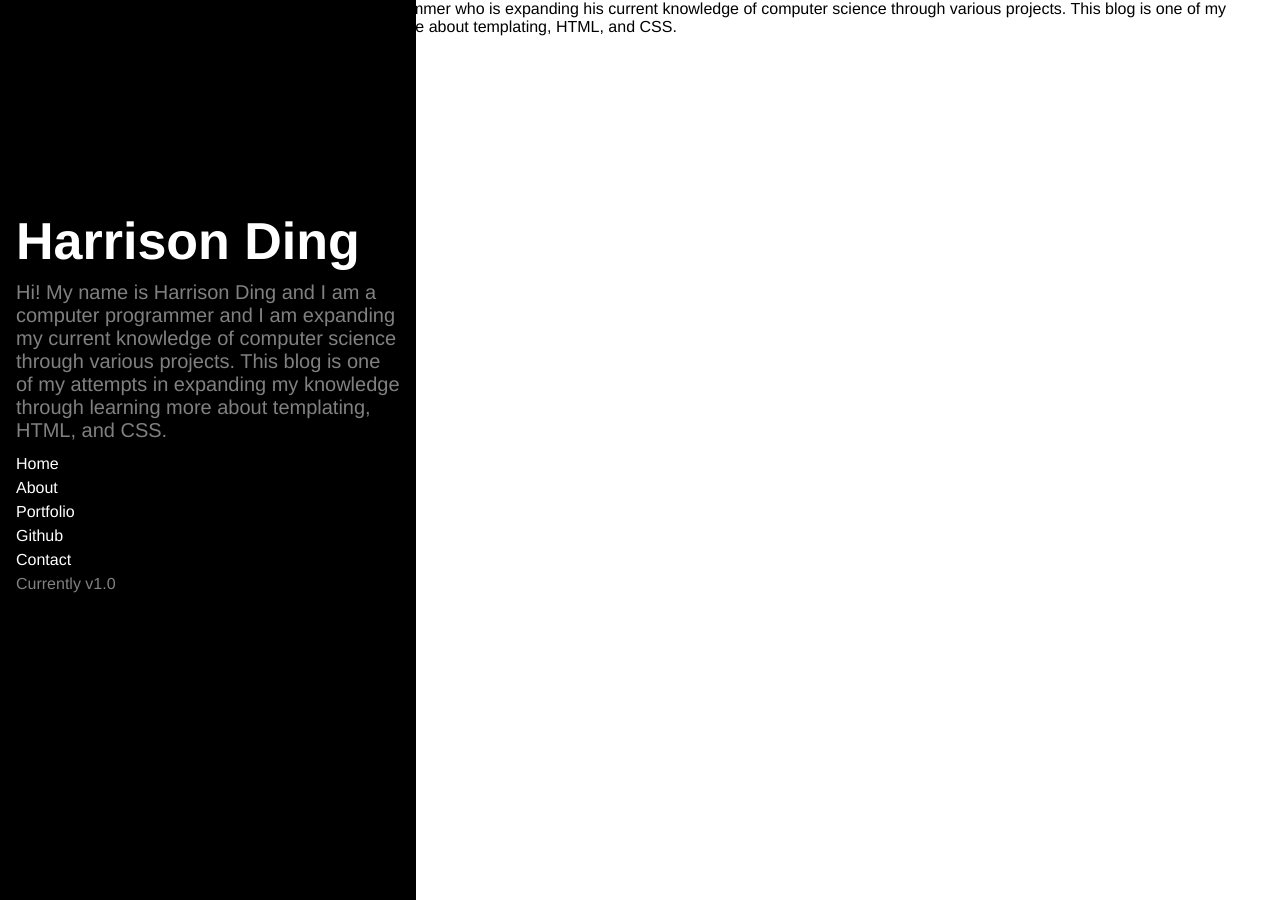
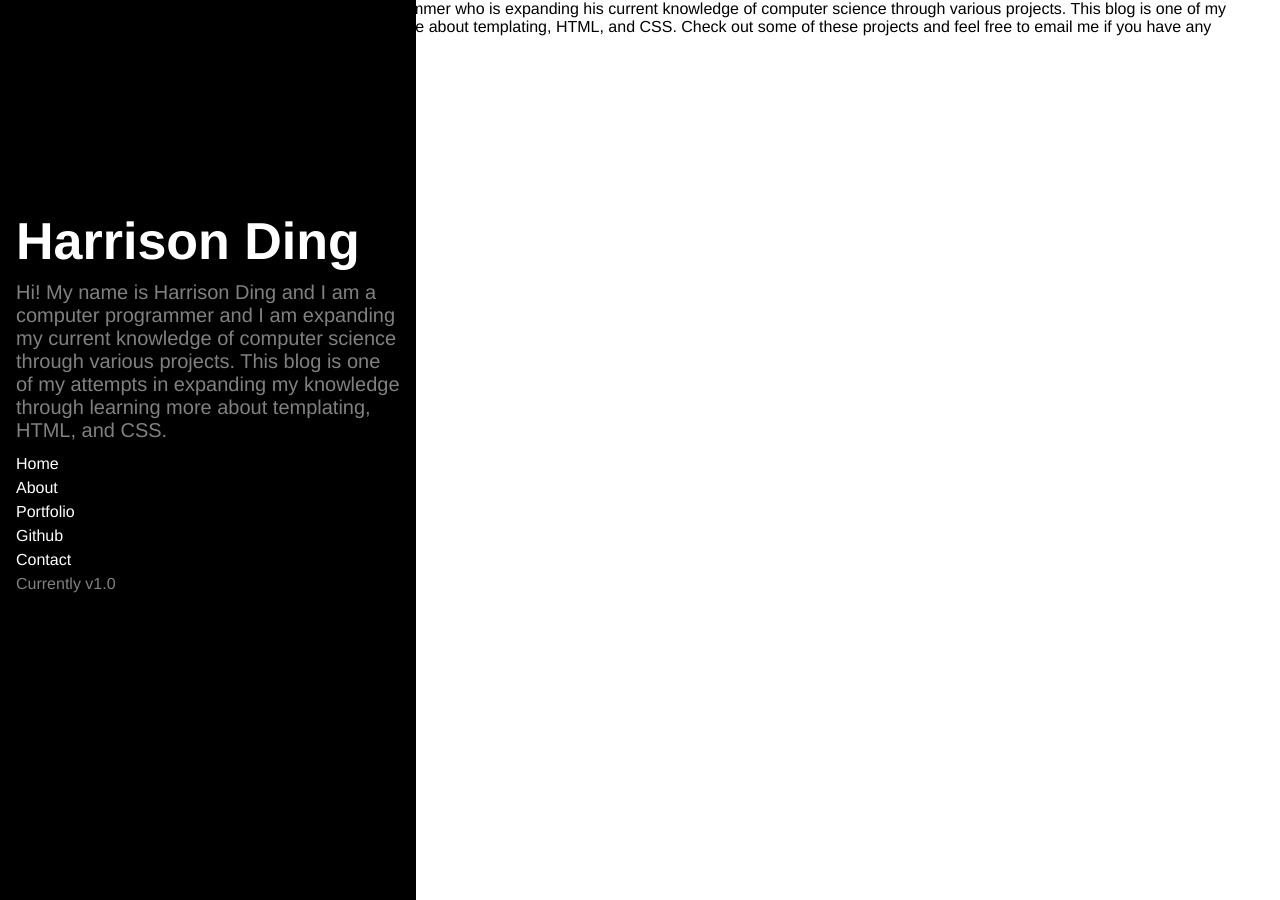
Before and after one commit to Shorrian/Shorrian.github.io, a Jekyll site: the page built from about.md, in a window 1280 px wide. Built offline with Jekyll 4.4.1, drawn with Linux system fonts in a browser that asks for light colours.

Commit message:
Fixed the about page

```diff
--- a/_includes/head.html
+++ b/_includes/head.html
@@ -1,5 +1,5 @@
 <head>
-    <link rel="stylesheet" href="css/style.css"/>
+    <link rel="stylesheet" href="/css/style.css"/>
     <title>
         {% if page.title %}
             {{page.title}} |
--- a/about.md
+++ b/about.md
@@ -1,8 +1,10 @@
 ---
 layout: default
 title: About
+permalink: /about/
 ---
 
 Hi! My name is Harrison Ding and I am a computer programmer who is expanding his current knowledge
 of computer science through various projects. This blog is one of my attempts in expanding my knowledge
-through learning more about templating, HTML, and CSS.
+through learning more about templating, HTML, and CSS. Check out some of these projects and feel free to email
+me if you have any questions or comments on my code!
```
